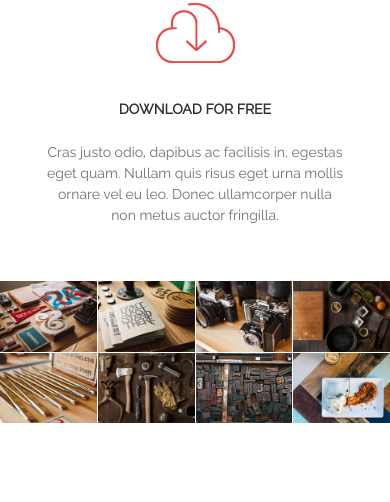
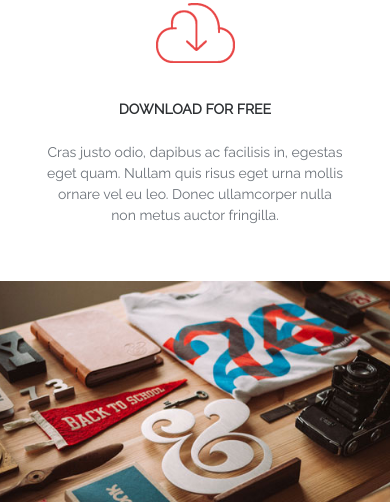
Before and after one commit to anton-kan/06-onl-01-Kahn-Anton-ActiveBox, a plain HTML site: page index.html in a window 390 px wide. Shown: the part 2211-2713 px from the top of the page. Drawn offline with nearby package versions, Linux system fonts and the light colour scheme.

Commit message:
added resposive for works (will add slider later)

```diff
--- a/css/works.css
+++ b/css/works.css
@@ -53,3 +53,16 @@
   font-weight: 400;
   text-align: center;
 }
+
+@media (max-width: 680px) {
+  .works {
+    grid-template-columns: repeat(2, 1fr);
+  }
+}
+
+@media (max-width: 470px) {
+  .works {
+    /* TODO: Replace with a slider */
+    grid-template-columns: 1fr;
+  }
+}
```
